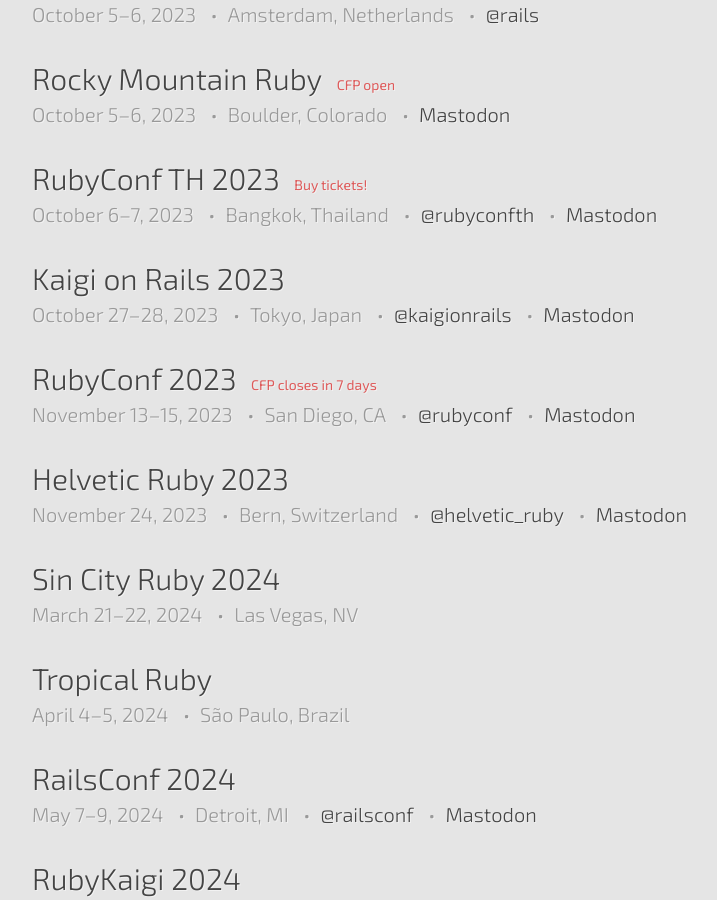
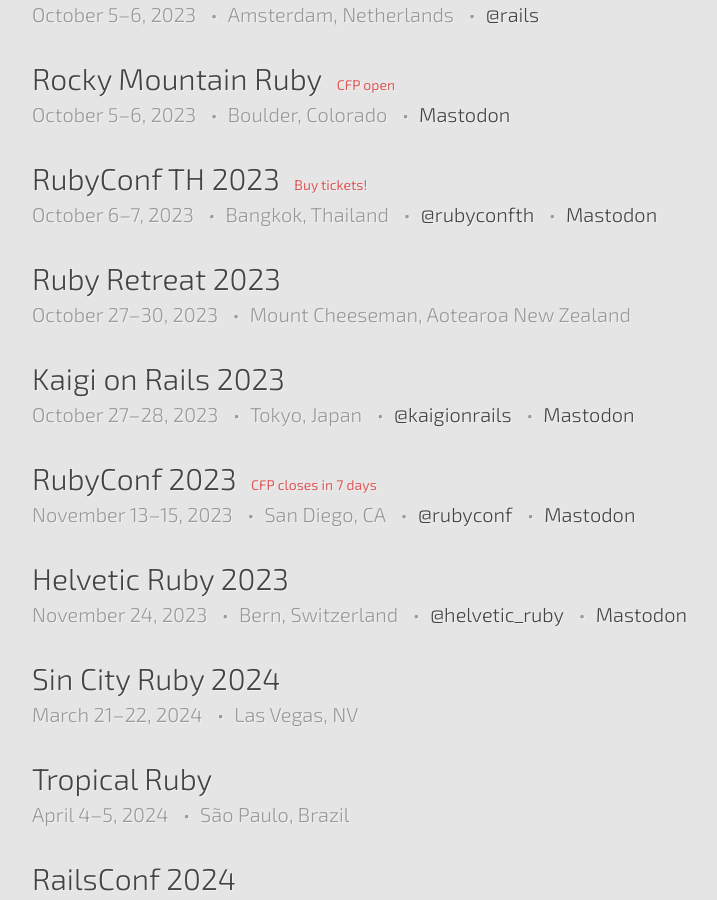
Before and after one commit to ruby-conferences/ruby-conferences.github.io, a Jekyll site: the page built from index.html, in a window 1280 px wide and 900 px high, scrolled down 1102 px. Shown: the whole window, without its empty margins (208-925 px from the left). Built offline with Jekyll 4.4.1, drawn with Linux system fonts in a browser that asks for light colours.

Commit message:
Add Ruby Retreat NZ 2023

```diff
--- a/_data/conferences.yml
+++ b/_data/conferences.yml
@@ -2322,6 +2322,12 @@
   reg_phrase: Buy tickets!
   mastodon: https://ruby.social/@rubyconfth
 
+- name: Ruby Retreat 2023
+  location: Mount Cheeseman, Aotearoa New Zealand
+  start_date: 2023-10-27
+  end_date: 2023-10-30
+  url: https://retreat.ruby.nz
+
 - name: Kaigi on Rails 2023
   location: Tokyo, Japan
   start_date: 2023-10-27
```
